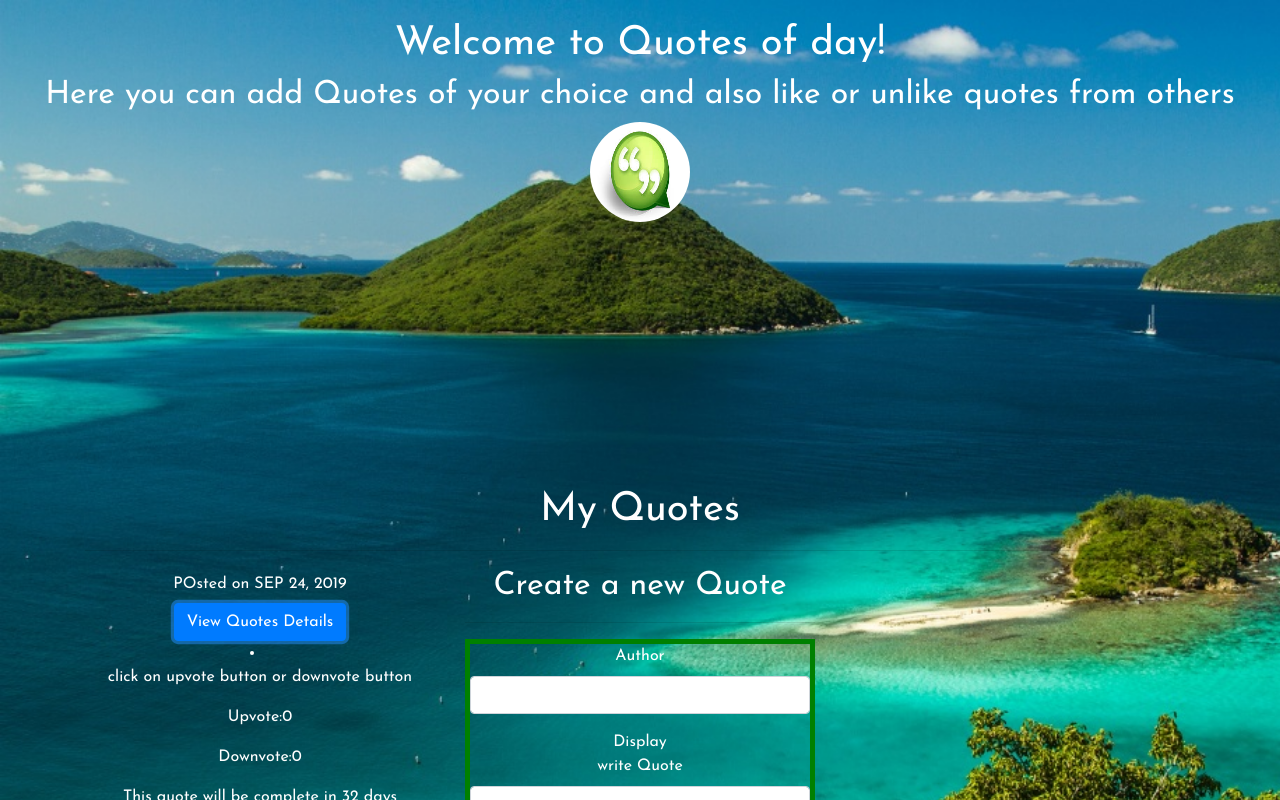
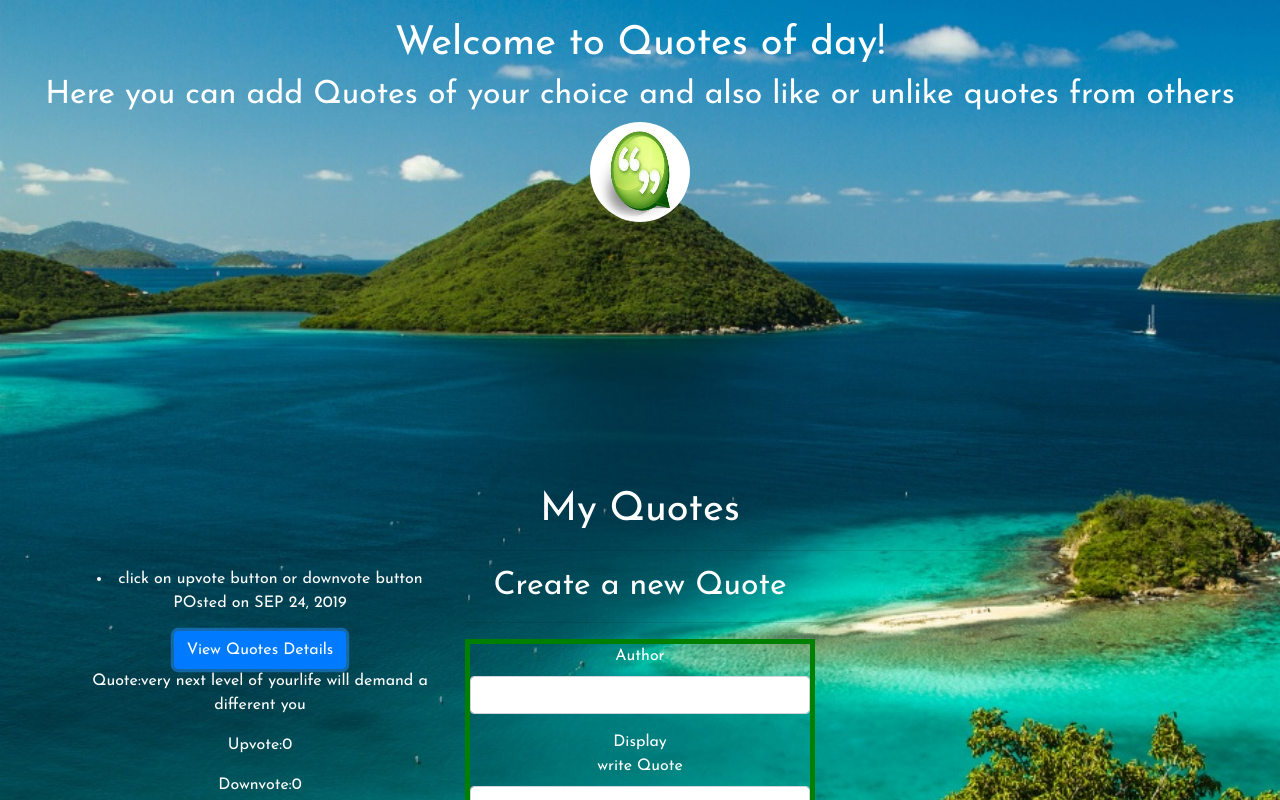
Before and after one commit to rithaven/Quote-vot, an Angular app: page / in a window 1280 px wide. Both pictures are taken after a click on the button "View Quotes Details". Shown: the top 800 px of the page. Built offline with nearby package versions, Linux system fonts and the light colour scheme.

Commit message:
Modify form

```diff
--- a/src/app/quote-detail/quote-detail.component.html
+++ b/src/app/quote-detail/quote-detail.component.html
@@ -1,4 +1,5 @@
-<p>{{quote.description}}</p>
+<p>Quote:{{quote.Quotess}}</p>
 <p>Upvote:{{quote.upvoteS}}</p>
 <p>Downvote:{{quote.downvotes}}</p>
 <p>This quote will be complete in {{quote.completeDate|dateCount}} days</p>
+<button (click)= 'quoteDelete(true)' class="btn-outline-danger">Delete Quote</button>
--- a/src/app/quote-form/quote-form.component.html
+++ b/src/app/quote-form/quote-form.component.html
@@ -1,4 +1,3 @@
-
 <div class="container-fruid">
 
         <h2 class="text-center"> Create a new Quote</h2>
@@ -6,10 +5,10 @@
         <form (ngSubmit)='submitQuote()' #quoteForm='ngForm' style="border: 5px solid green;">
             <div class="form-group">
 
-            <label for="name">Author</label>
-            <input type="text" class="form-control" id="name" [(ngModel)]="newQuote.name" name="name" #name='ngModel'
+                <label for="Quotess">Author</label>
+                <input type="text" class="form-control" id="Quotess" [(ngModel)]="newQuote.Quotess" name="Quotess" #Quotess='ngModel'
                     required>
-            <div [hidden]="name.valid || name.pristine" class="alert alert-danger">
+                <div [hidden]="Quotess.valid || Quotess.pristine" class="alert alert-danger">
                     <p>Name is required</p>
                 </div>
             </div>
@@ -27,10 +26,10 @@
             Display {{newQuote.description}}
             <div class="form-group">
 
-            <label for="complete">Done on</label>
-            <input type='date' id="complete" [(ngModel)]="newQuote.completeDate" name="completeDate" #completeDate="ngModel"
+                <label for="completeDate">Done on</label>
+                <input type='date' id="completeDate" [(ngModel)]="newQuote.completeDate" name="Date" #completeDate="ngModel"
                     required>
-            <div [hidden]="completeDate.valid || compleDate.pristine" class="alert alert-danger">
+                <div [hidden]="completeDate.valid || completeDate.pristine" class="alert alert-danger">
                     <p>Date is required</p>
                 </div>
             </div>
--- a/src/app/quote.ts
+++ b/src/app/quote.ts
@@ -2,8 +2,8 @@ export class Quote {
 showDescription: boolean;
 public upvoteS: number;
 public downvotes: number;
-constructor(public id: number,public Quotess:string, public description:string,public completeDate: Date){
-this.showDescription=false;
+constructor(public id: number, public Quotess: string, public description: string, public completeDate: Date) {
+this.showDescription = false;
 this.upvoteS = 0;
 this. downvotes = 0;
 }
--- a/src/app/quote/quote.component.html
+++ b/src/app/quote/quote.component.html
@@ -4,13 +4,14 @@
     <div class="row">
         <div class="col-md-4">
             <div *ngFor='let quote of quotes;let i=index'>
-                <h4 appStrikethrough *ngIf="highestUpvote()===quote && quote.UpvoteS>0">{{quote.quote}}</h4>
-                <h3 *ngIf="highestUpvote()!==quote.UpvoteS || quote.UpvoteS===0">{{quote.quote}}</h3>
+                <li id={{i}} appStrikethrough *ngIf="highestUpvote()===quote.upvoteS && quote.upvoteS>0">{{quote.description}}</li>
+                <li *ngIf="highestUpvote()!==quote.upvoteS || quote.upvoteS===0">{{quote.description}}</li>
+                <p > POsted  on {{quote.completeDate|date|uppercase}}</p>
                 <div>
 
-                    <h6 id={{i}}>POsted  on {{quote.completeDate|date|uppercase}}</h6>
+
                     <button (click)='toggleDetails(i)' class="btn btn-primary"> View Quotes Details</button>
-                   <li>{{quote.name}}</li>
+
 
                 </div>
                 <div *ngIf='quote.showDescription'>
@@ -19,7 +20,6 @@
                     <button  class="btn btn-outline-info" (click)="upvote(i)">Upvote</button>
                     <button id="p" class="btn btn-outline-info" (click)="downvote(i)">Downvote</button>
 
-                    <app-quote-detail [quote]='quote'(isComplete) ='deleteQuotes($event,i)'></app-quote-detail>
 
 
 
--- a/src/app/quote/quote.component.ts
+++ b/src/app/quote/quote.component.ts
@@ -6,53 +6,54 @@ import { Quote } from '../quote';
   templateUrl: './quote.component.html',
   styleUrls: ['./quote.component.css']
 })
+
 export class QuoteComponent implements OnInit {
   quotes: Quote[] = [
-    new Quote(1,'very next level of your life will demand a different you', 'click on upvote button or downvote button', new Date (2019,8,24)),
+new Quote(1, 'very next level of yourlife will demand a different you', 'click on upvote button or downvote button', new Date(2019, 8, 24)),
   ];
+  preNum: number;
+  lastNum: number;
+  counter: number;
   toggleDetails(index) {
     this.quotes[index].showDescription = !this.quotes[index].showDescription;
   }
-  preNum: number
-lastNum: number
-counter: number
 
-  upvote(i){
-    this.quotes[i].upvoteS+=1
+  upvote(i) {
+    this.quotes[i].upvoteS += 1;
   }
-  downvote(i){
-    this.quotes[i].downvotes+=1
+  downvote(i) {
+    this.quotes[i].downvotes += 1;
   }
   deleteQuotes(isComplete, index) {
-    let toDelete = confirm(`Are you sure you want to delete ${this.quotes[index].Quotess}?`)
+    const toDelete = confirm(`Are you sure you want to delete ${this.quotes[index].Quotess}?`);
 
     if (toDelete) {
-      this.quotes.splice(index,1)
+      this.quotes.splice(index, 1);
     }
   }
 
-addNewQuote (quote){
-  let quotelength = this.quotes.length;
-  quote.id = quotelength+1;
-  quote.completeDate = new Date(quote.completeDate)
-  this.quotes.push(quote)
+  addNewQuote(quote) {
+    const quotelength = this.quotes.length;
+    quote.id = quotelength + 1;
+    quote.completeDate = new Date(quote.completeDate);
+    this.quotes.push(quote);
 
   }
 
-highestUpvote(){
-  this.preNum = 0
-  this.lastNum = 0
-  for (this.counter =0 ; this.counter < this.quotes.length;this.counter++){
-    this.lastNum = this.quotes[ this.counter].upvoteS;
-    if(this.lastNum > this.preNum){
-      this.preNum = this.lastNum}
+  highestUpvote() {
+    this.preNum = 0;
+    this.lastNum = 0;
+    for (this.counter = 0; this.counter < this.quotes.length; this.counter++) {
+      this.lastNum = this.quotes[this.counter].upvoteS;
+      if (this.lastNum > this.preNum) {
+        this.preNum = this.lastNum;
       }
-return this.preNum
+    }
+    return this.preNum;
   }
 
   constructor() { }
 
   ngOnInit() {
   }
-
 }
```
Lines whose indentation alone changed are shown as unchanged.
